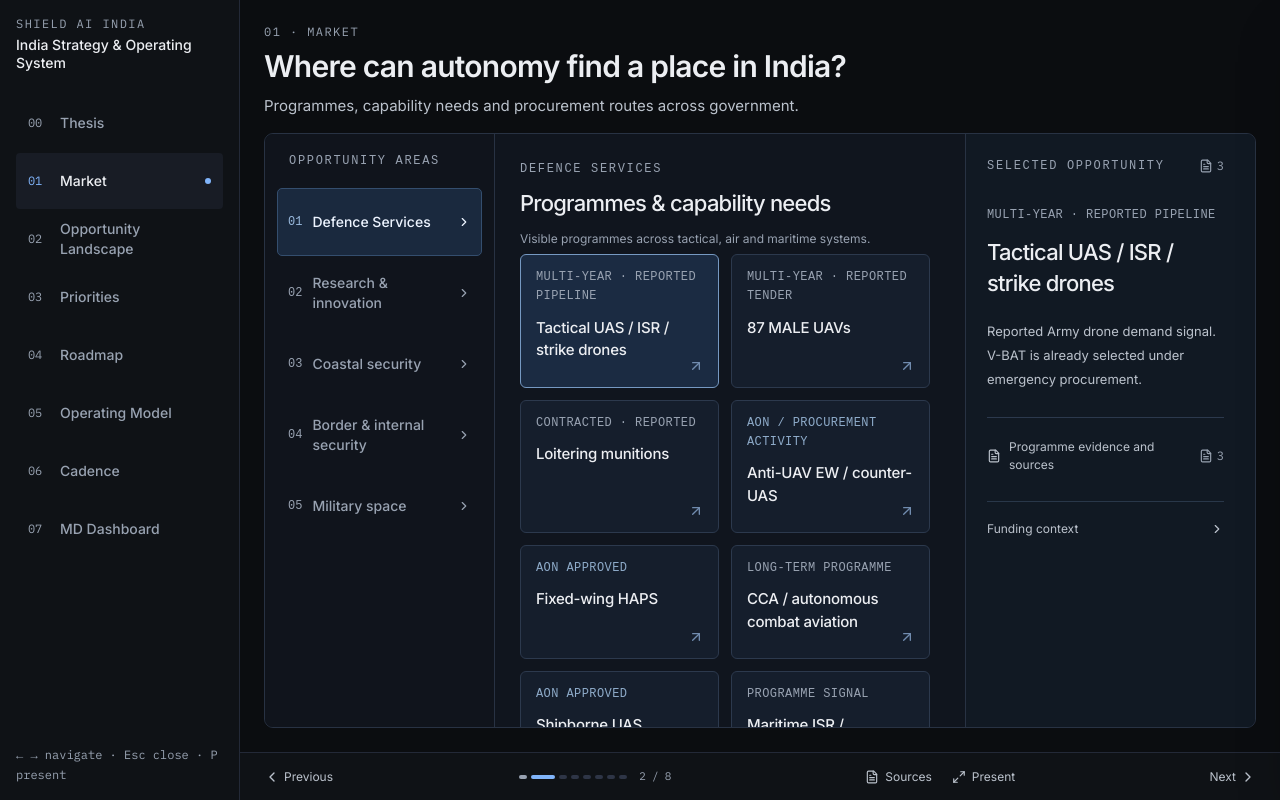
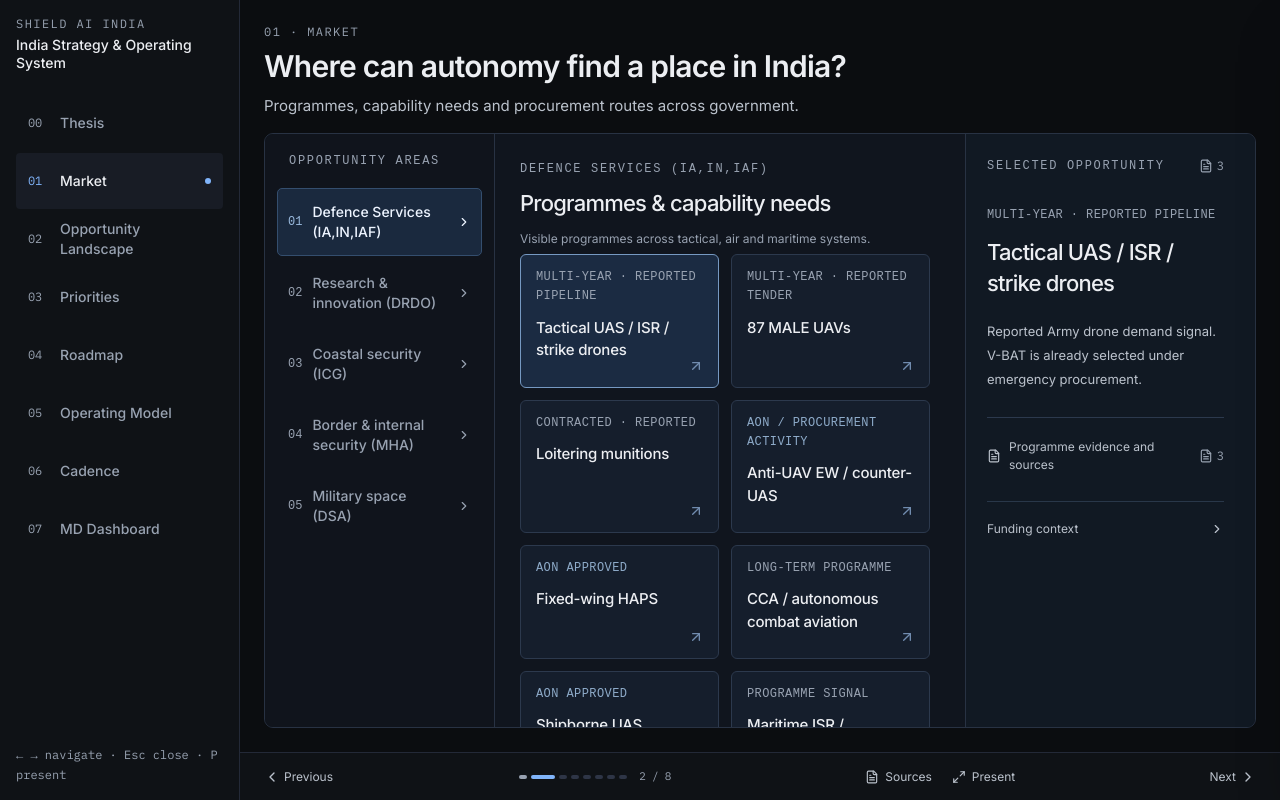
Before and after one commit to Sakshambhutani/shield-ai-emergent, a React (Vite) app in the folder shield-ai-india-source/frontend/: page /market in a window 1280 px wide. Built offline with nearby package versions, Linux system fonts and the light colour scheme.

Commit message:
Update market opportunity area sidebar names

```diff
--- a/shield-ai-india-source/frontend/src/sections/Money.tsx
+++ b/shield-ai-india-source/frontend/src/sections/Money.tsx
@@ -7,11 +7,11 @@ import { Headline } from '@/components/ui';
 import './market.css';
 
 const AREAS = [
-  { id: 'mod', title: 'Defence Services', summary: 'UAS, ISR & autonomous systems', intro: 'Visible programmes across tactical, air and maritime systems.' },
-  { id: 'future-drdo', title: 'Research & innovation', summary: 'DRDO · iDEX · ADITI · TDF', intro: 'Research and innovation routes where autonomy capabilities can be developed.' },
-  { id: 'future-coastguard', title: 'Coastal security', summary: 'Indian Coast Guard', intro: 'Aerial surveillance and unmanned maritime requirements.' },
-  { id: 'future-mha', title: 'Border & internal security', summary: 'MHA · CAPFs', intro: 'Surveillance and protection capabilities to investigate within modernisation.' },
-  { id: 'future-space', title: 'Military space', summary: 'SBS-III · surveillance', intro: 'Space-based surveillance and potential autonomous mission management.' },
+  { id: 'mod', title: 'Defence Services (IA,IN,IAF)', summary: 'UAS, ISR & autonomous systems', intro: 'Visible programmes across tactical, air and maritime systems.' },
+  { id: 'future-drdo', title: 'Research & innovation (DRDO)', summary: 'DRDO · iDEX · ADITI · TDF', intro: 'Research and innovation routes where autonomy capabilities can be developed.' },
+  { id: 'future-coastguard', title: 'Coastal security (ICG)', summary: 'Indian Coast Guard', intro: 'Aerial surveillance and unmanned maritime requirements.' },
+  { id: 'future-mha', title: 'Border & internal security (MHA)', summary: 'MHA · CAPFs', intro: 'Surveillance and protection capabilities to investigate within modernisation.' },
+  { id: 'future-space', title: 'Military space (DSA)', summary: 'SBS-III · surveillance', intro: 'Space-based surveillance and potential autonomous mission management.' },
 ];
 const rowsFor = (owner: string) => MARKET_TREE.filter(n => n.relevant && n.id !== owner && !(n.value?.includes('₹') && /annual|budget|capital/i.test(n.tag ?? '')) && budgetPath(MARKET_TREE, n.id).some(p => p.id === owner) && !MARKET_TREE.some(c => c.parent === n.id));
 function status(n: BudgetNode) {
```
